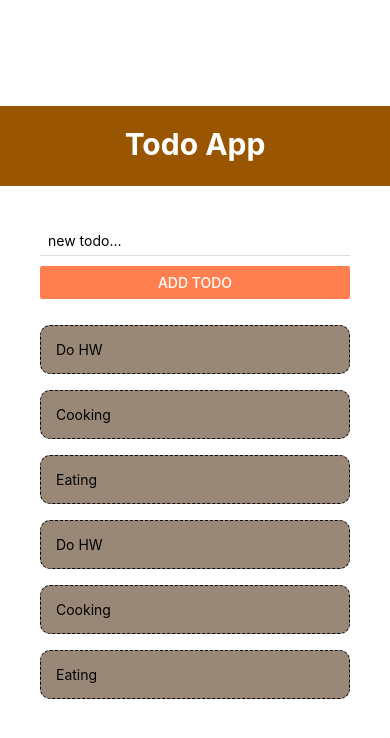
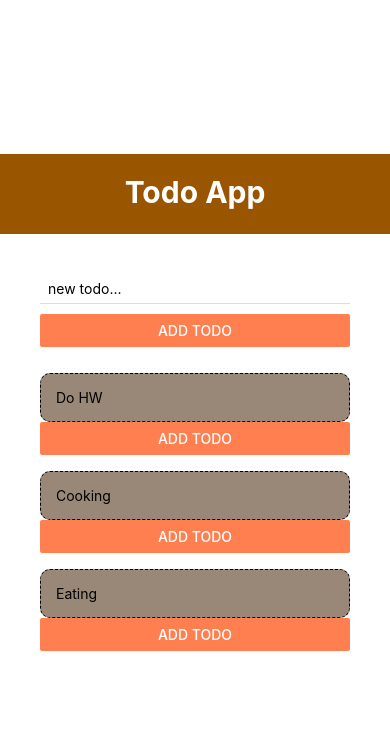
Before and after one commit to sararatBurke/Todo-React-Native, a React Native app: screen / in a window 390 px wide. Shown: the top 738 px of the page. Built offline with nearby package versions, Linux system fonts and the light colour scheme.

Commit message:
added delete button

```diff
--- a/App.js
+++ b/App.js
@@ -8,15 +8,17 @@ export default function App() {
   const [todos, setTodos] = useState([
     {id: '1', task: 'Do HW'},
     {id: '2', task: 'Cooking'},
-    {id: '3', task: 'Eating'},
-    {id: '4', task: 'Do HW'},
-    {id: '5', task: 'Cooking'},
-    {id: '6', task: 'Eating'}
+    {id: '3', task: 'Eating'}
   ]);
 
-  const pressHandler = (id) => {
-    setTodos((prevTodos)=> {
-      return prevTodos.filter( todo => todo.id != id);
+  // const pressHandler = (id) => {
+  //   setTodos((prevTodos)=> {
+  //     return prevTodos.filter( todo => todo.id != id);
+  //   })
+  // }
+  const deleteHandler = (id) =>{
+    setTodos((prevTodos) => {
+      return prevTodos.filter( todo => todo.id != id)
     })
   }
 
@@ -38,7 +40,7 @@ export default function App() {
           <FlatList
             data={todos}
             renderItem={({item}) => (
-              <TodoItem item={item} pressHandler={pressHandler}/>
+              <TodoItem item={item} deleteHandler={deleteHandler}/>
             )}
           />
         </View>
--- a/components/todoItem.js
+++ b/components/todoItem.js
@@ -1,11 +1,16 @@
 import React from 'react';
-import { StyleSheet, Text, TouchableOpacity} from 'react-native';
+import { Button, StyleSheet, Text, TouchableOpacity} from 'react-native';
 
 
-export default function TodoItem({item, pressHandler}) {
+export default function TodoItem({item, deleteHandler}) {
     return(
-    <TouchableOpacity onPress={() => pressHandler(item.id)}>
+    <TouchableOpacity >
         <Text style={styles.item}>{item.task}</Text>
+        <Button
+            onPress={() => deleteHandler(item.id)}
+            title='add todo'
+            color='coral'
+        />
     </TouchableOpacity>
     )
 }
```
Also changed, not shown: 1 other file (tests, documents, lock files or other folders).
